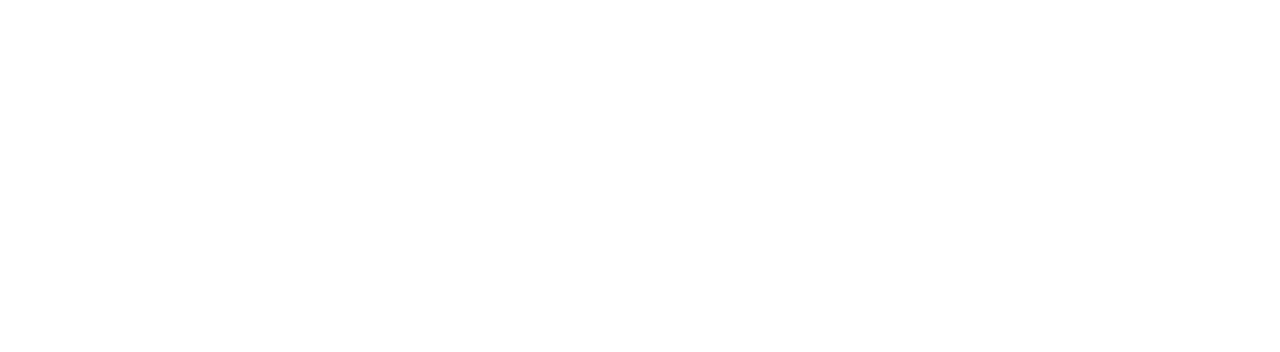
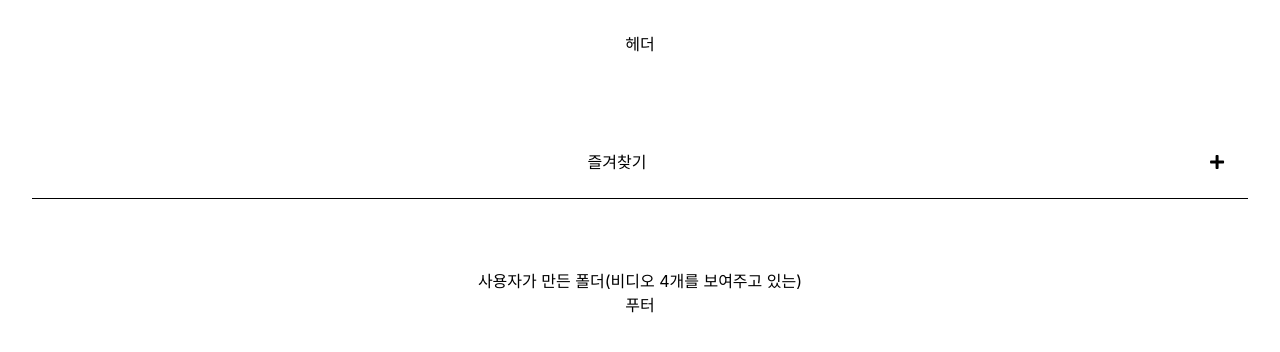
Before and after one commit to ashjang/FitTogether, a React (Vite) app in the folder web/: page / in a window 1280 px wide. Shown: the top 352 px of the page. Built offline with nearby package versions, Linux system fonts and the light colour scheme.

Commit message:
즐겨찾기 페이지 레이아웃

```diff
--- a/web/package.json
+++ b/web/package.json
@@ -14,6 +14,7 @@
     "@emotion/styled": "^11.11.0",
     "react": "^18.2.0",
     "react-dom": "^18.2.0",
+    "react-icons": "^4.10.1",
     "react-router-dom": "^6.14.2"
   },
   "devDependencies": {
--- a/web/src/App.tsx
+++ b/web/src/App.tsx
@@ -1,7 +1,12 @@
-import "./App.css";
+import './App.css';
+import Bookmark from './pages/Bookmark/Bookmark';
 
 function App() {
-  return <></>;
+  return (
+    <>
+      <Bookmark />
+    </>
+  );
 }
 
 export default App;
--- a/web/src/components/Bookmark/BookmarkFolder.tsx
+++ b/web/src/components/Bookmark/BookmarkFolder.tsx
@@ -0,0 +1,7 @@
+import React from 'react';
+
+const BookmarkFolder: React.FC = () => {
+  return <div>사용자가 만든 폴더(비디오 4개를 보여주고 있는)</div>;
+};
+
+export default BookmarkFolder;
--- a/web/src/components/Bookmark/BookmarkSetting.tsx
+++ b/web/src/components/Bookmark/BookmarkSetting.tsx
@@ -0,0 +1,12 @@
+import React from 'react';
+
+const BookmarkSetting: React.FC = () => {
+  return (
+    <>
+      <h3>리스트</h3>
+      <div>‘+’버튼 눌렀을 때 뜨는 북마크 만드는 팝업</div>
+    </>
+  );
+};
+
+export default BookmarkSetting;
--- a/web/src/pages/Bookmark/Bookmark.tsx
+++ b/web/src/pages/Bookmark/Bookmark.tsx
@@ -0,0 +1,89 @@
+/** @jsxImportSource @emotion/react */
+
+import React, { useState } from 'react';
+
+import styled from '@emotion/styled';
+import { css } from '@emotion/react';
+import { FaPlus } from 'react-icons/fa';
+
+import BookmarkFolder from '../../components/Bookmark/BookmarkFolder';
+import BookmarkSetting from '../../components/Bookmark/BookmarkSetting';
+
+const Bookmark: React.FC = () => {
+  const [isPopupOpen, setIsPopupOpen] = useState(false);
+
+  const openPopup = () => {
+    setIsPopupOpen(true);
+  };
+
+  const closePopup = () => {
+    setIsPopupOpen(false);
+  };
+
+  return (
+    <div>
+      <header>헤더</header>
+      <div css={Container}>
+        <TitleArea>
+          <p css={centeredTextStyle}>즐겨찾기</p>
+          <FaPlus css={[rightAlignedStyle, plusIcon]} onClick={openPopup} />
+          {isPopupOpen && (
+            <div css={popupStyle}>
+              <BookmarkSetting />
+              <button onClick={closePopup}>닫기</button>
+            </div>
+          )}
+        </TitleArea>
+      </div>
+      <div css={Container}>
+        <BookmarkFolder />
+      </div>
+      <footer>푸터</footer>
+    </div>
+  );
+};
+
+const Container = css`
+  display: flex;
+  align-items: center;
+  justify-content: center;
+`;
+
+const TitleArea = styled.div`
+  width: 1200px;
+  border-bottom: 1px solid black;
+  display: flex;
+  align-items: center;
+  justify-content: space-between;
+  padding: 8px;
+  margin-top: 70px;
+  margin-bottom: 70px;
+`;
+
+const centeredTextStyle = css`
+  flex: 25;
+  text-align: center;
+`;
+
+const rightAlignedStyle = css`
+  flex: 1;
+  text-align: right;
+`;
+
+const plusIcon = css`
+  cursor: pointer;
+`;
+
+const popupStyle = css`
+  position: fixed;
+  top: 50%;
+  left: 50%;
+  transform: translate(-50%, -50%);
+  background-color: #fff;
+  padding: 20px;
+  border: solid 1px black;
+  border-radius: 20px;
+  box-shadow: 0px 4px 4px rgba(0, 0, 0, 0.4);
+`;
+
+export default Bookmark;
```
Also changed, not shown: web/src/components/Bookmark_MyVideos/MyVideoList.tsx (+7 -0 lines), web/src/components/Community_Post/Comments.tsx (+7 -0 lines), web/src/pages/BookmarkSub/MyVideos.tsx (+7 -0 lines), 1 other file (tests, documents, lock files or other folders).
